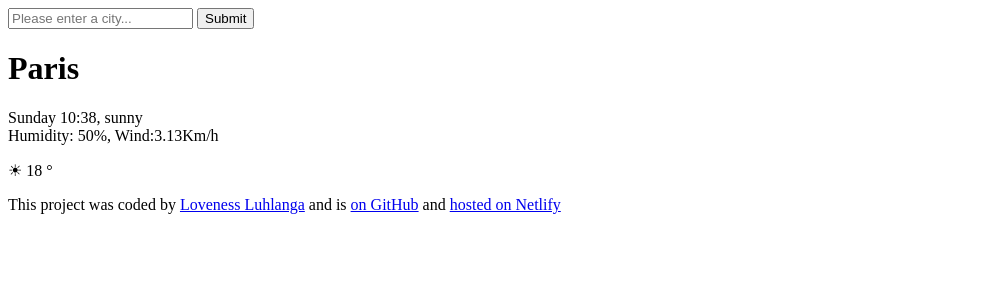
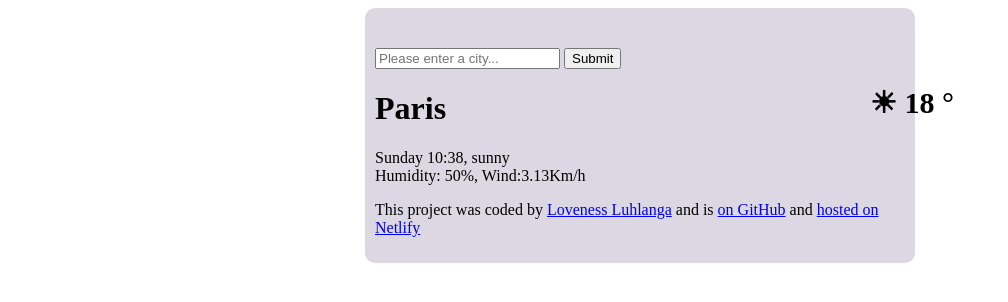
Before and after one commit to LuhlangaLoveness/Loveness-app, a plain HTML site: page index.html in a window 1280 px wide. Shown: the whole page, without its empty margins (0-1008 px from the left). Drawn offline with Linux system fonts and the light colour scheme.

Commit message:
linked a css file and added style on the container, body, positioning and temperature

```diff
--- a/index.html
+++ b/index.html
@@ -4,8 +4,10 @@
     <meta charset="UTF-8" />
     <meta name="viewport" content="width=device-width, initial-scale=1.0" />
     <title>Document</title>
+    <link rel="stylesheet" href="styles.css" />
   </head>
-  <body class="container">
+  <body >
+    <div class="container">
     <header>
       <form>
         <input type="search" placeholder="Please enter a city..." required />
@@ -20,7 +22,7 @@
         Humidity: 50%, Wind:3.13Km/h
       </p>
       </div>
-      <div>
+      <div class="temperature">
       ☀ 18 °
       </div>
     </main>
@@ -40,5 +42,6 @@
         >
       </p>
     </footer>
+    </div>
   </body>
 </html>
--- a/styles.css
+++ b/styles.css
@@ -1,8 +1,23 @@
 .container {
   display: block;
   margin: auto;
-  width: 400px;
+  width: 530px;
   padding: 10px;
   border-radius: 10px;
   border: none;
+  background-color: #dbd8e3;
 }
+body {
+  color: black;
+}
+.temperature {
+  position: fixed;
+  top: 85px;
+  left: 870px;
+  font-size: 30px;
+  font-weight: bold;
+}
+form {
+  margin: auto;
+  padding: 30px 0px 0px 0px;
+}
```
